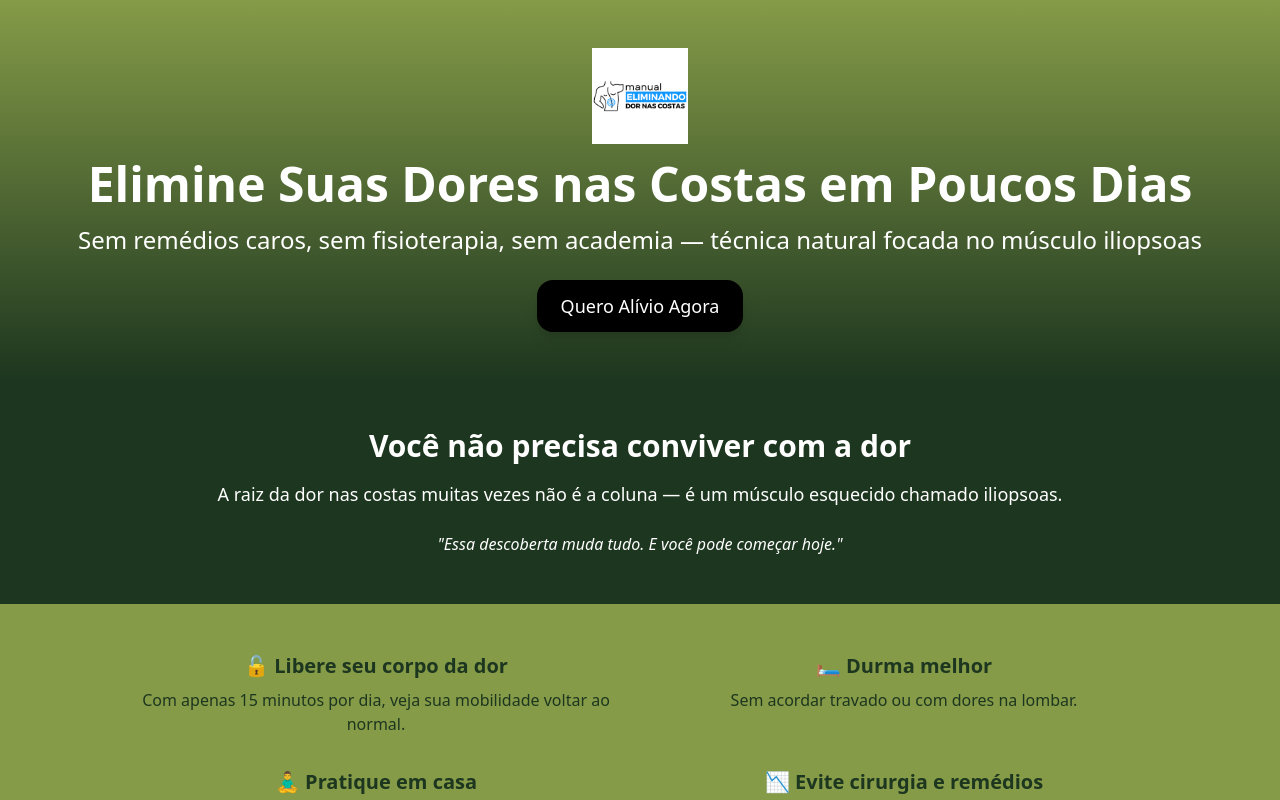
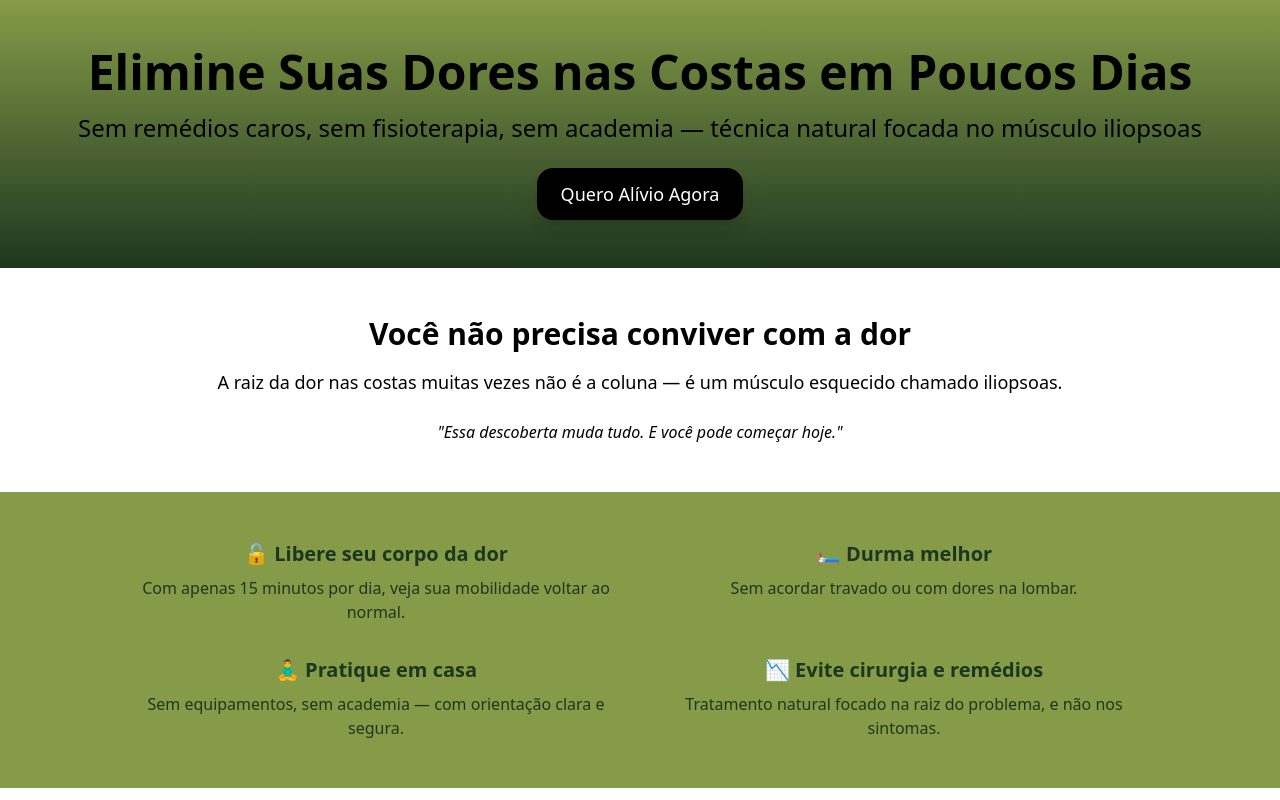
Before and after one commit to squad-member/site-dor-nas-costas, a React (Vite) app: page / in a window 1280 px wide. Shown: the top 800 px of the page. Built offline with nearby package versions, Linux system fonts and the light colour scheme.

Commit message:
link hotmart adicionado

```diff
--- a/src/App.jsx
+++ b/src/App.jsx
@@ -2,10 +2,9 @@
 // Inclui: logo, mockup, CTAs, garantia, provas, blocos visuais
 
 export default function Page() {
-return ( <div className="bg-[#1D361F] text-white font-sans">
+return ( <div className="bg-white text-black font-sans">
 {/* Hero Section */}
 <section className="text-center py-12 px-6 bg-gradient-to-b from-[#859B48] to-[#1D361F]">
-  <img src="/gigi.png" alt="Logo" className="mx-auto w-24 mb-4" />
   <h1 className="text-3xl md:text-5xl font-bold mb-4">Elimine Suas Dores nas Costas em Poucos Dias</h1>
   <h2 className="text-lg md:text-2xl mb-6">Sem remédios caros, sem fisioterapia, sem academia — técnica natural focada no músculo iliopsoas</h2>
   <a href="https://hotmart.com/SEU-LINK-AQUI" target="_blank" rel="noopener noreferrer">
```
